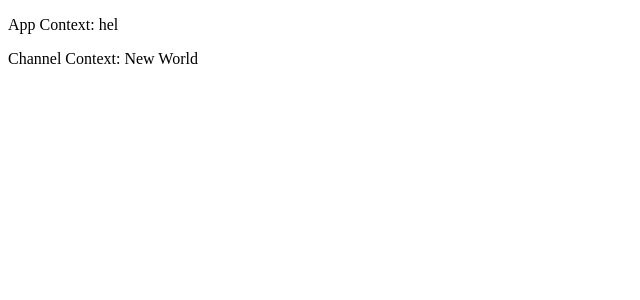
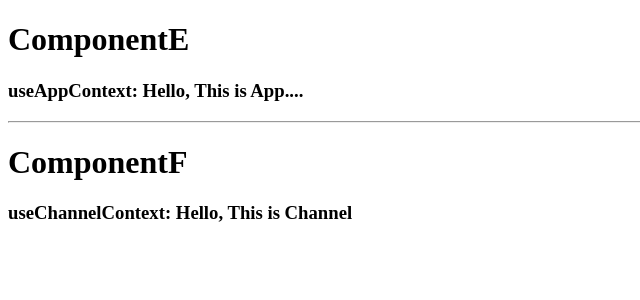
Before and after one commit to rhkdgns95/react-hooks-tutorials, a React (Create React App) app: page / in a window 1280 px wide. Shown: the top 300 px of the page, without its empty margins (0-640 px from the left). Built offline with nearby package versions, Linux system fonts and the light colour scheme.

Commit message:
#1.15 useContext Hook Part 3 - Custom Provider.

```diff
--- a/src/App.tsx
+++ b/src/App.tsx
@@ -11,29 +11,16 @@ import IntervalHookCounterTwo from "./Component/IntervalHookCounterTwo";
 import DataFetching from "./Component/DataFetching";
 import DataFetchingTwo from "./Component/DataFetchingTwo";
 import ComponentC from "./Component/ComponentC";
-
-interface IProps {
-  componentName: string;
-}
-
-export const AppContext: React.Context<IProps> = React.createContext<IProps>({componentName: "APP"});
-export const ChannelContext: React.Context<IProps> = React.createContext<IProps>({componentName: "Channel"})
+import AppProvider from "./Provider/AppProvider";
+import ChannelProvider from "./Provider/ChannelProvider";
 
 const App =  () => {
-  const value = {
-    componentName: "hel",
-  };
-  const value2 = {
-    componentName: "New World"
-  };
-
-  console.log("VALUE: ", value);
   return (
-    <AppContext.Provider {...{value}}>
-      <ChannelContext.Provider value={value2}>
+    <AppProvider>
+      <ChannelProvider>
         <ComponentC />
-      </ChannelContext.Provider>
-    </AppContext.Provider>
+      </ChannelProvider>
+    </AppProvider>
   )
 };
 
--- a/src/Component/ComponentC/index.tsx
+++ b/src/Component/ComponentC/index.tsx
@@ -1,14 +1,15 @@
 import React, { useContext } from "react";
-import { AppContext, ChannelContext } from "../../App";
+import ComponentE from "../ComponentE";
+import ComponentF from "../ComponentF";
 
 const ComponentC = () => {
-    const {componentName: componentApp} = useContext(AppContext);
-    const {componentName: componentChannel} = useContext(ChannelContext);
-
     return (
         <div>
-            <p>App Context: { componentApp }</p>
-            <p>Channel Context: { componentChannel }</p>
+            <h1>ComponentE</h1>
+            <ComponentE/>
+            <hr />
+            <h1>ComponentF</h1>
+            <ComponentF />
         </div>
     )
 };
--- a/src/Component/ComponentE/index.tsx
+++ b/src/Component/ComponentE/index.tsx
@@ -1,9 +1,11 @@
 import React from "react";
+import { useAppContext } from "../../Provider/AppProvider";
 
 const ComponentE = () => {
+    const { componentName } = useAppContext();
     return (
         <div>
-            ComponentC
+            <h3>useAppContext: { componentName }</h3>
         </div>
     )
 };
--- a/src/Component/ComponentF/index.tsx
+++ b/src/Component/ComponentF/index.tsx
@@ -1,9 +1,11 @@
 import React from "react";
+import { useChannelContext } from "../../Provider/ChannelProvider";
 
 const ComponentF = () => {
+    const { componentName } = useChannelContext();
     return (
         <div>
-            ComponentF
+            <h3>useChannelContext: { componentName }</h3>
         </div>
     );
 }
--- /dev/null
+++ b/src/Provider/AppProvider/index.tsx
@@ -0,0 +1,30 @@
+import React, { useContext, ReactChildren } from "react";
+
+interface IContext {
+    componentName: string;
+}
+const AppContext: React.Context<IContext> = React.createContext<IContext>({componentName: ""});
+
+export const useAppContext = () => useContext(AppContext);
+
+const useAppProvider = () => {
+    const value: IContext = {
+        componentName: "Hello, This is App...."
+    }
+    return {
+        value
+    };
+}
+const AppProvider: React.PropsWithChildren<any> = ({children}) => {
+    const data = useAppProvider();
+
+    return (
+        <AppContext.Provider {...data}>
+            {
+                children
+            }
+        </AppContext.Provider>
+    )
+}
+
+export default AppProvider;
--- /dev/null
+++ b/src/Provider/ChannelProvider/index.tsx
@@ -0,0 +1,32 @@
+import React, { useContext } from "react";
+interface IProps {
+    componentName: string;
+}
+const ChannelContext: React.Context<IProps> = React.createContext<IProps>({componentName: ""});
+
+export const useChannelContext = () => useContext(ChannelContext);
+
+const useChannelProvider = () => {
+    const value: IProps = {
+        componentName: "Hello, This is Channel"
+    };
+
+    return {
+        value
+    };
+}
+const ChannelProvider = ({
+    children
+}) => {
+    const data = useChannelProvider();
+
+    return (
+        <ChannelContext.Provider {...data}>
+            {
+                children
+            }
+        </ChannelContext.Provider>
+    )
+};
+
+export default ChannelProvider;
```
